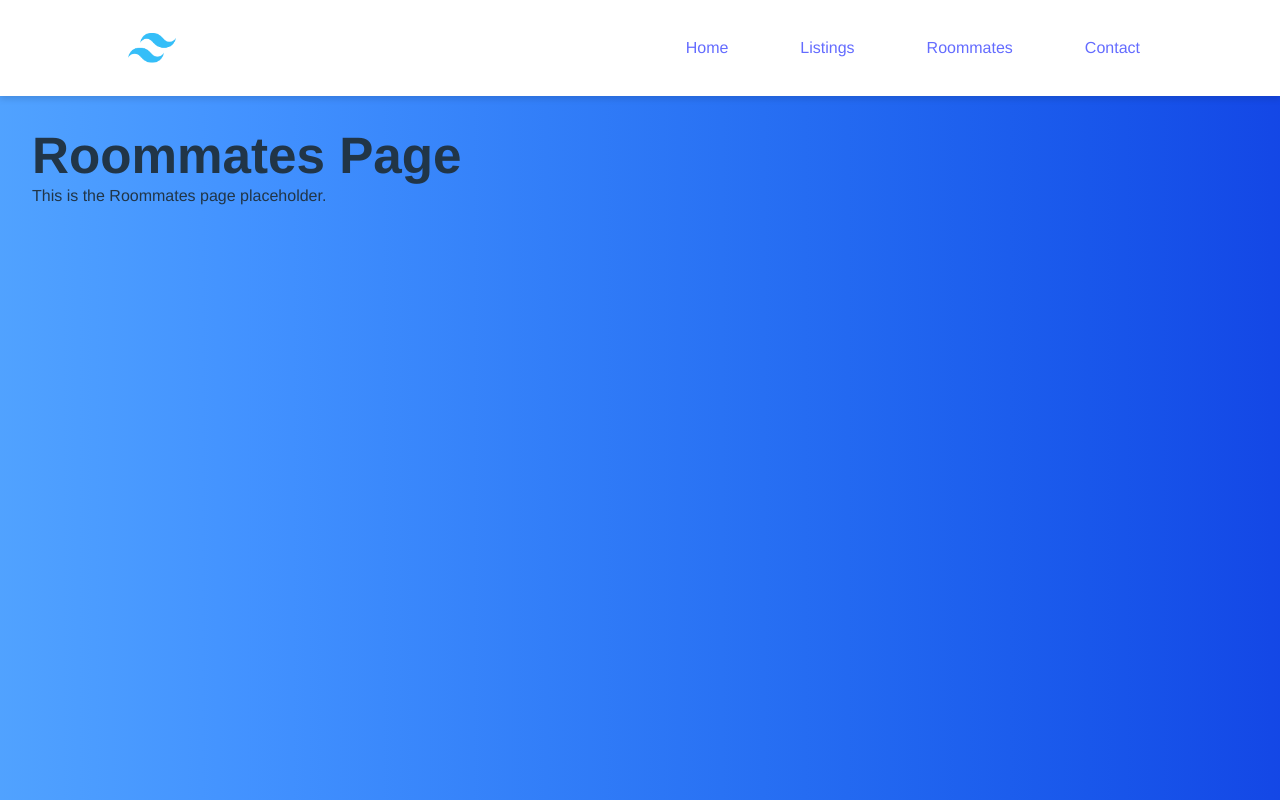
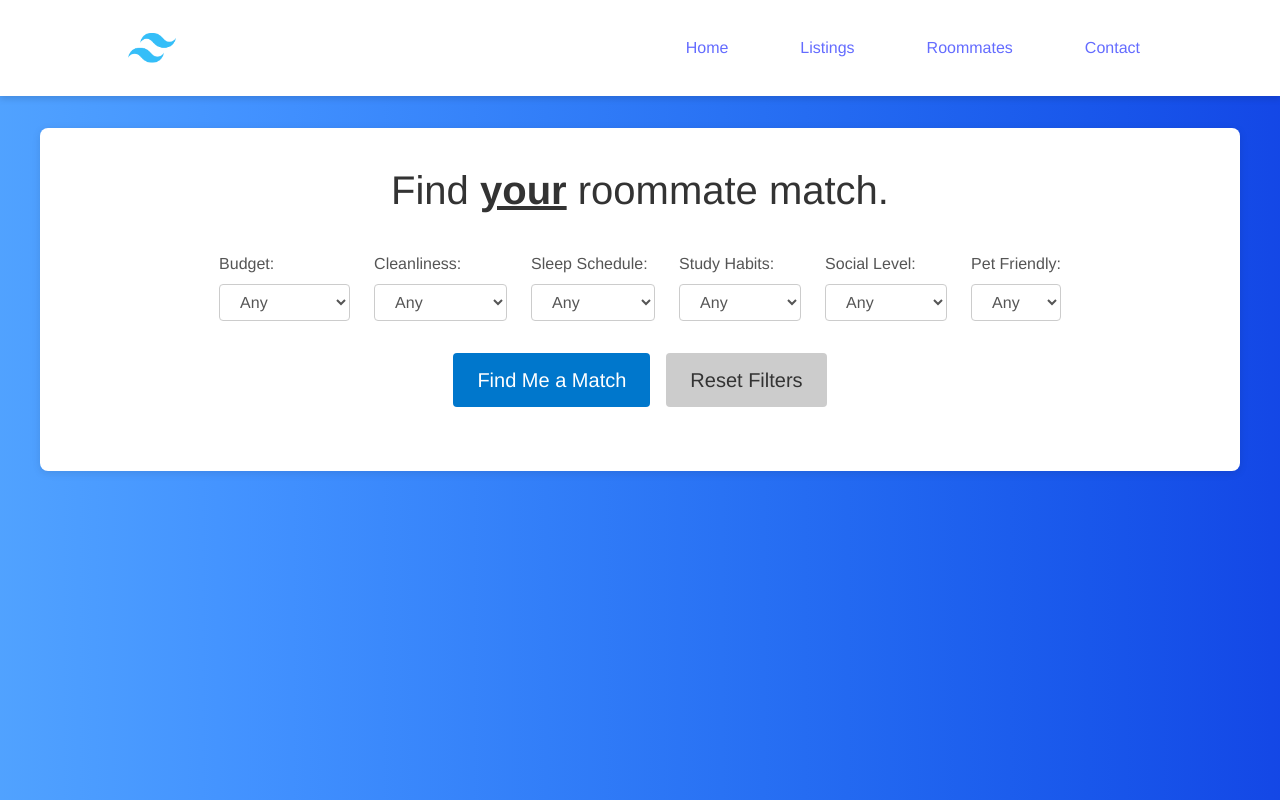
Before and after one commit to nathancmaniego/deerhacks-iv, a React (Vite) app in the folder frontend/my-react-app/: page /roommates in a window 1280 px wide. Built offline with nearby package versions, Linux system fonts and the light colour scheme.

Commit message:
roommates filtering done

```diff
--- /dev/null
+++ b/frontend/my-react-app/src/components/RoommateFilters.css
@@ -0,0 +1,123 @@
+.roommate-filters-container {
+    padding: 2rem;
+    max-width: 1200px;
+    margin: 2rem auto;
+    background-color: #fff;
+    border-radius: 8px;
+    box-shadow: 0 2px 8px rgba(0,0,0,0.1);
+    color: #333;
+  }
+
+  .roommate-title {
+    text-align: center;
+    font-size: 2.5rem;
+    margin-bottom: 2rem;
+  }
+
+  .cursive-underline {
+    font-weight: 900;
+    text-decoration: underline;
+  }
+
+  .filters {
+    display: flex;
+    flex-wrap: wrap;
+    gap: 1.5rem;
+    justify-content: center;
+    margin-bottom: 2rem;
+  }
+
+  .filters label {
+    display: flex;
+    flex-direction: column;
+    font-size: 1rem;
+    color: #555;
+  }
+
+  .filters select {
+    padding: 0.5rem 1rem;
+    margin-top: 0.5rem;
+    border: 1px solid #ccc;
+    border-radius: 4px;
+    font-size: 1rem;
+    transition: border-color 0.2s ease;
+  }
+
+  .filters select:focus {
+    border-color: #0077cc;
+    outline: none;
+  }
+
+  .button-container {
+    display: flex;
+    justify-content: center;
+    gap: 1rem;
+    margin-bottom: 2rem;
+  }
+
+  .match-button {
+    padding: 0.75rem 1.5rem;
+    background-color: #0077cc;
+    color: #fff;
+    border: none;
+    border-radius: 4px;
+    font-size: 1.25rem;
+    cursor: pointer;
+    transition: background-color 0.2s ease;
+  }
+
+  .match-button:hover {
+    background-color: #005fa3;
+  }
+
+  .reset-button {
+    padding: 0.75rem 1.5rem;
+    background-color: #ccc;
+    color: #333;
+    border: none;
+    border-radius: 4px;
+    font-size: 1.25rem;
+    cursor: pointer;
+    transition: background-color 0.2s ease;
+  }
+
+  .reset-button:hover {
+    background-color: #999;
+  }
+
+  .match-results {
+    text-align: center;
+  }
+
+  .match-results h3 {
+    font-size: 2rem;
+    margin-bottom: 1rem;
+  }
+
+  .match-card {
+    background: #f5f5f5;
+    padding: 1.5rem;
+    margin: 1rem auto;
+    border-radius: 8px;
+    max-width: 400px;
+    text-align: left;
+    box-shadow: 0 2px 8px rgba(0,0,0,0.1);
+  }
+
+  .match-card h4 {
+    margin-bottom: 0.75rem;
+    font-size: 1.5rem;
+    color: #333;
+  }
+
+  .match-card p {
+    margin-bottom: 0.5rem;
+    font-size: 1rem;
+    color: #666;
+  }
+
+  .match-score {
+    font-weight: bold;
+    color: #0077cc;
+    margin-top: 1rem;
+  }
--- /dev/null
+++ b/frontend/my-react-app/src/components/RoommateFilters.jsx
@@ -0,0 +1,192 @@
+import React, { useState } from 'react';
+import './RoommateFilters.css';
+
+const roommateData = [
+  {
+    id: 1,
+    name: "Alice",
+    budget: 90,
+    cleanliness: "Very Clean",
+    sleep_schedule: "Early Bird",
+    study_habits: "Quiet",
+    social_level: "Introvert",
+    pet_friendly: "Yes",
+  },
+  {
+    id: 2,
+    name: "Bob",
+    budget: 150,
+    cleanliness: "Moderate",
+    sleep_schedule: "Night Owl",
+    study_habits: "Noisy",
+    social_level: "Extrovert",
+    pet_friendly: "No",
+  },
+  {
+    id: 3,
+    name: "Carol",
+    budget: 250,
+    cleanliness: "Messy",
+    sleep_schedule: "Flexible",
+    study_habits: "Moderate",
+    social_level: "Moderate",
+    pet_friendly: "Yes",
+  },
+];
+
+function RoommateFilters() {
+  const [filters, setFilters] = useState({
+    budget: '',
+    cleanliness: '',
+    sleep_schedule: '',
+    study_habits: '',
+    social_level: '',
+    pet_friendly: '',
+  });
+
+  const [searchResults, setSearchResults] = useState(null);
+
+  const handleChange = (e) => {
+    const { name, value } = e.target;
+    setFilters(prev => ({ ...prev, [name]: value }));
+  };
+
+  const handleSearch = () => {
+    const filtered = roommateData.filter(roommate => {
+      let budgetMatch = true;
+      if (filters.budget !== '') {
+        if (filters.budget === "$600+") {
+          budgetMatch = roommate.budget >= 600;
+        } else {
+          const [minStr, maxStr] = filters.budget.replace(/\$/g, "").split('-');
+          const min = parseFloat(minStr);
+          const max = parseFloat(maxStr);
+          budgetMatch = roommate.budget >= min && roommate.budget <= max;
+        }
+      }
+
+      return (
+        budgetMatch &&
+        (filters.cleanliness === '' || roommate.cleanliness === filters.cleanliness) &&
+        (filters.sleep_schedule === '' || roommate.sleep_schedule === filters.sleep_schedule) &&
+        (filters.study_habits === '' || roommate.study_habits === filters.study_habits) &&
+        (filters.social_level === '' || roommate.social_level === filters.social_level) &&
+        (filters.pet_friendly === '' || roommate.pet_friendly === filters.pet_friendly)
+      );
+    });
+    setSearchResults(filtered);
+  };
+
+  const handleReset = () => {
+    setFilters({
+      budget: '',
+      cleanliness: '',
+      sleep_schedule: '',
+      study_habits: '',
+      social_level: '',
+      pet_friendly: '',
+    });
+    setSearchResults(null);
+  };
+
+  return (
+    <div className="roommate-filters-container">
+      <h2 className="roommate-title">
+        Find <span className="cursive-underline">your</span> roommate match.
+      </h2>
+      <div className="filters">
+        <label>
+          Budget:
+          <select name="budget" value={filters.budget} onChange={handleChange}>
+            <option value="">Any</option>
+            <option value="$0-$100">$0-$100</option>
+            <option value="$101-$200">$101-$200</option>
+            <option value="$201-$300">$201-$300</option>
+            <option value="$301-$400">$301-$400</option>
+            <option value="$401-$500">$401-$500</option>
+            <option value="$501-$600">$501-$600</option>
+            <option value="$600+">$600+</option>
+          </select>
+        </label>
+        <label>
+          Cleanliness:
+          <select name="cleanliness" value={filters.cleanliness} onChange={handleChange}>
+            <option value="">Any</option>
+            <option value="Very Clean">Very Clean</option>
+            <option value="Moderate">Moderate</option>
+            <option value="Messy">Messy</option>
+          </select>
+        </label>
+        <label>
+          Sleep Schedule:
+          <select name="sleep_schedule" value={filters.sleep_schedule} onChange={handleChange}>
+            <option value="">Any</option>
+            <option value="Early Bird">Early Bird</option>
+            <option value="Night Owl">Night Owl</option>
+            <option value="Flexible">Flexible</option>
+          </select>
+        </label>
+        <label>
+          Study Habits:
+          <select name="study_habits" value={filters.study_habits} onChange={handleChange}>
+            <option value="">Any</option>
+            <option value="Quiet">Quiet</option>
+            <option value="Moderate">Moderate</option>
+            <option value="Noisy">Noisy</option>
+          </select>
+        </label>
+        <label>
+          Social Level:
+          <select name="social_level" value={filters.social_level} onChange={handleChange}>
+            <option value="">Any</option>
+            <option value="Introvert">Introvert</option>
+            <option value="Extrovert">Extrovert</option>
+            <option value="Moderate">Moderate</option>
+          </select>
+        </label>
+        <label>
+          Pet Friendly:
+          <select name="pet_friendly" value={filters.pet_friendly} onChange={handleChange}>
+            <option value="">Any</option>
+            <option value="Yes">Yes</option>
+            <option value="No">No</option>
+          </select>
+        </label>
+      </div>
+      <div className="button-container">
+        <button className="match-button" onClick={handleSearch}>
+          Find Me a Match
+        </button>
+        <button className="reset-button" onClick={handleReset}>
+          Reset Filters
+        </button>
+      </div>
+
+      {searchResults !== null && (
+        <div className="match-results">
+          {searchResults.length > 0 ? (
+            <>
+              <h3>Top Matches:</h3>
+              {searchResults.map(roommate => (
+                <div key={roommate.id} className="match-card">
+                  <h4>{roommate.name}</h4>
+                  <p>Budget: ${roommate.budget}</p>
+                  <p>Cleanliness: {roommate.cleanliness}</p>
+                  <p>Sleep: {roommate.sleep_schedule}</p>
+                  <p>Study: {roommate.study_habits}</p>
+                  <p>Social: {roommate.social_level}</p>
+                  <p>Pet Friendly: {roommate.pet_friendly}</p>
+                  <p className="match-score">100% Match</p>
+                </div>
+              ))}
+            </>
+          ) : (
+            <h3>No matches found.</h3>
+          )}
+        </div>
+      )}
+    </div>
+  );
+}
+
+export default RoommateFilters;
--- a/frontend/my-react-app/src/pages/Roommates.jsx
+++ b/frontend/my-react-app/src/pages/Roommates.jsx
@@ -1,10 +1,11 @@
 import React from 'react';
+import RoommateFilters from '../components/RoommateFilters';
 
 function Roommates() {
   return (
-    <div className="p-8">
-      <h1 className="text-3xl font-bold">Roommates Page</h1>
-      <p>This is the Roommates page placeholder.</p>
+    <div className="roommates-page">
+      {/* <h1>Roommates</h1> */}
+      <RoommateFilters />
     </div>
   );
 }
```
